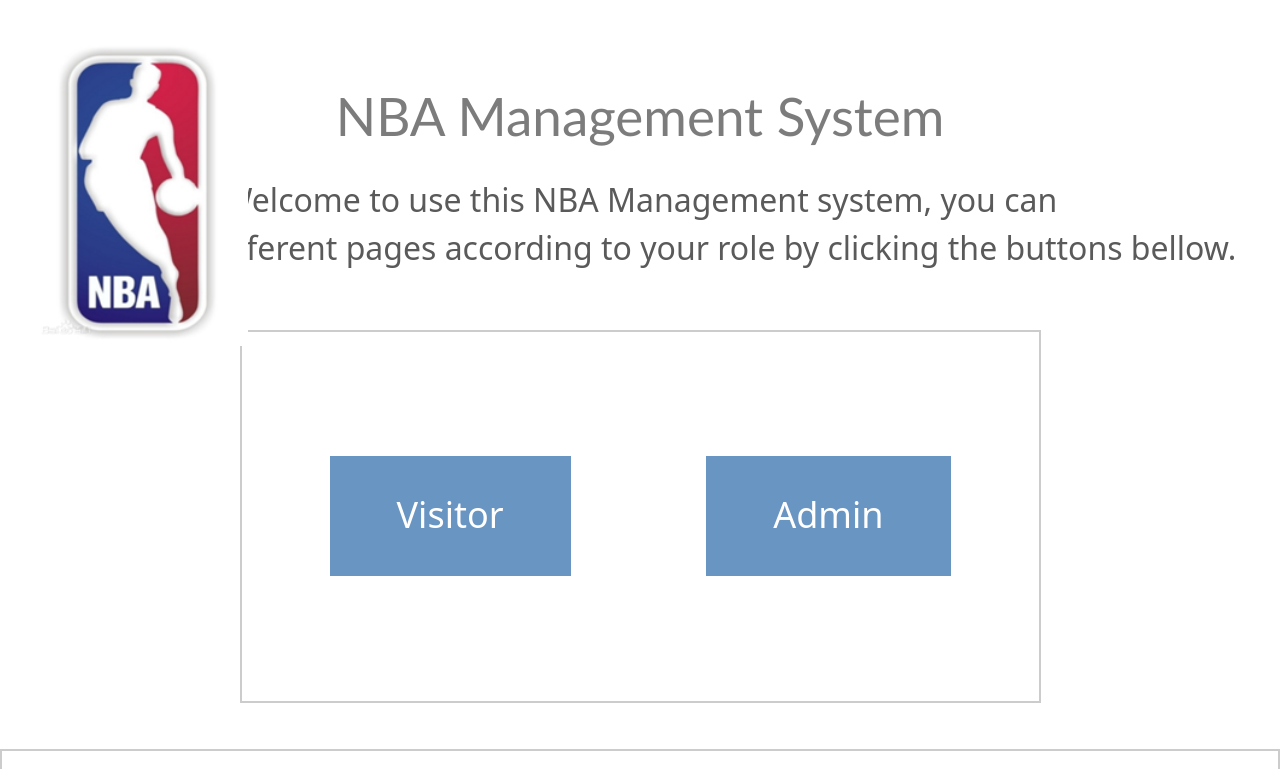
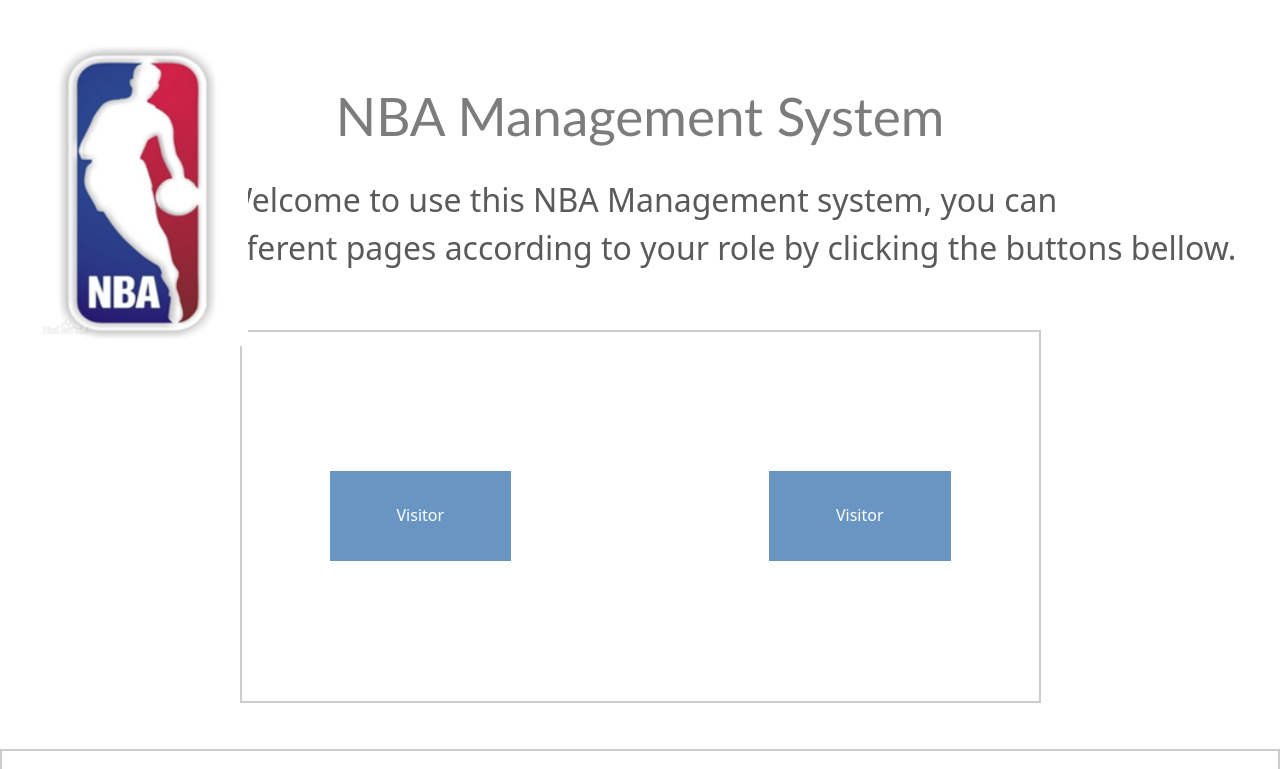
Before and after one commit to Fa4stik/BasketballAssotion, a React (Create React App) app in the folder clientapp/: page / in a window 1280 px wide. Shown: the top 769 px of the page. Built offline with nearby package versions, Linux system fonts and the light colour scheme.

Commit message:
Вынес кнопки в отдельный компонент с пропсами

```diff
--- /dev/null
+++ b/clientapp/src/components/Button.jsx
@@ -0,0 +1,13 @@
+import React from "react";
+
+const Button = (props) => {
+  return (
+    <button
+      type="button"
+      className={`text-white white bg-nba-blue text-[${props.textSize}] ${props.paddings}`}
+    >
+      Visitor
+    </button>
+  );
+};
+export default Button;
--- a/clientapp/src/components/MainScreen.jsx
+++ b/clientapp/src/components/MainScreen.jsx
@@ -1,4 +1,5 @@
 import React, { Component } from "react";
+import Button from "./Button";
 import logo from "../assets/svg/nba_logo.svg";
 import MainScreenSlider from "./MainScreenSlider";
 const MainScreen = function () {
@@ -18,18 +19,18 @@
         different pages according to your role by clicking the buttons bellow.
       </h3>
       <div className="w-[801px] h-[373px] border-nba-border border-2 mt-[58px] flex items-center justify-between pl-[88px] pr-[88px]">
-        <button
-          type="button"
-          className="text-white white text-[36px] bg-nba-blue pr-[67px] pl-[67px] pt-[32px] pb-[34px]"
+        <Button
+          textSize="36px"
+          paddings="pr-[67px] pl-[67px] pt-[32px] pb-[34px]"
         >
           Visitor
-        </button>
-        <button
-          type="button"
-          className="text-white text-[36px] bg-nba-blue pr-[67px] pl-[67px] pt-[32px] pb-[34px]"
+        </Button>
+        <Button
+          textSize="36px"
+          paddings="pr-[67px] pl-[67px] pt-[32px] pb-[34px]"
         >
           Admin
-        </button>
+        </Button>
       </div>
       <MainScreenSlider />
     </>
```
Also changed, not shown: clientapp/src/components/MainScreenSlider.jsx (+0 -7 lines).
